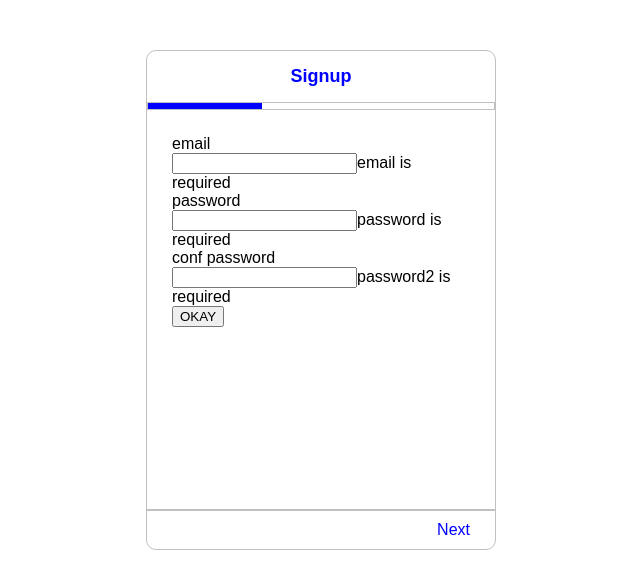
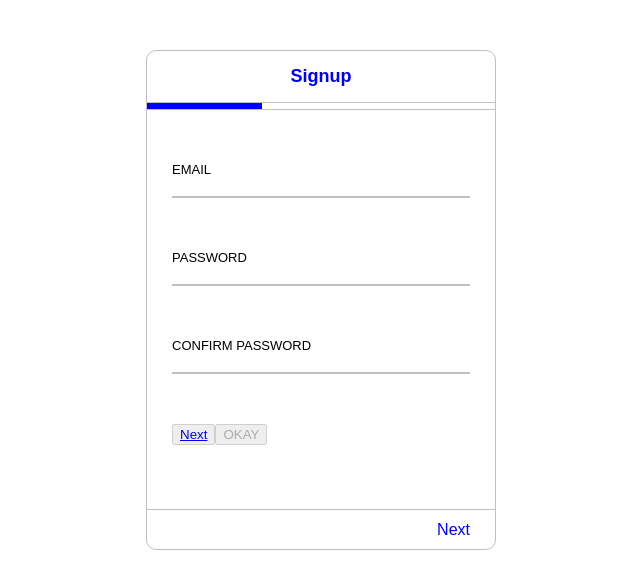
Before and after one commit to N1ck0lay/signup, a React (Create React App) app: page / in a window 1280 px wide. Shown: the top 588 px of the page, without its empty margins (319-959 px from the left). Built offline with nearby package versions, Linux system fonts and the light colour scheme.

Commit message:
redux forms implementation: page2

```diff
--- a/src/App.css
+++ b/src/App.css
@@ -1,3 +1,16 @@
 .App {
 
 }
+
+.error {
+    color: red;
+}
+
+.center {
+    text-align: center;
+}
+
+.flex-container {
+    display: flex;
+    flex-wrap: wrap;
+}
--- a/src/App.js
+++ b/src/App.js
@@ -13,7 +13,7 @@ import './App.css';
 
 class App extends Component {
     render() {
-        console.log('testVar', this.props.testVar.test)
+        // console.log('testVar', this.props.testVar.test)
         return (
             <div className="App">
                 <BrowserRouter>
--- a/src/common/Footer/index.css
+++ b/src/common/Footer/index.css
@@ -5,7 +5,7 @@
    bottom: 0;
    width: 100%;
    height: 40px;
-   border-top: 2px solid silver;
+   border-top: 1px solid silver;
 }
 
 .footer a {
--- a/src/common/Input/index.css
+++ b/src/common/Input/index.css
@@ -1,20 +1,20 @@
-.input {
-    margin: 45px 0;
+.input input {
+    outline: 0;
 }
-
 .input label {
     text-transform: uppercase;
     font-size: 13px;
 }
 
-.input input {
+.input input[type="email"],
+.input input[type="password"] {
     width: 100%;
     border: 0;
     border-bottom: 2px solid silver;
-    outline: 0;
     transition: border-bottom 0.2s ease-out;
 }
 
-.input input:focus {
+.input input[type="email"]:focus,
+.input input[type="password"]:focus {
     border-bottom: 2px solid blue;
 }
--- a/src/common/Input/index.js
+++ b/src/common/Input/index.js
@@ -2,21 +2,37 @@ import React, { Component } from 'react'
 
 import './index.css'
 
-class Input extends Component {
-    render() {
-        const { label, name } = this.props
-        return (
-            <div className="input">
-                <div>
-                    <label htmlFor={name}>{label}</label>
-                </div>
+// class Input extends Component {
+//     render() {
+//         const { label, name } = this.props
+//         return (
+//             <div className="input">
+//                 <div>
+//                     <label htmlFor={name}>{label}</label>
+//                 </div>
 
-                <div>
-                    <input type="text" name={name} />
-                </div>
-            </div>
-        )
-    }
+//                 <div>
+//                     <input type="text" name={name} />
+//                 </div>
+//             </div>
+//         )
+//     }
+// }
+
+const Input = ({ input, meta, label, type, placeholder }) => {
+    // console.log('meta', meta)
+    return (
+        <div className="input">
+            <label className={meta.error && meta.touched && !meta.active ? 'error' : ''}>
+                {
+                    meta.error &&
+                    meta.touched &&
+                    !meta.active ? meta.error : label
+                }
+            </label>
+            <input {...input} type={type} placeholder={placeholder} />
+        </div>
+    )
 }
 
 export default Input
--- a/src/common/ProgressBar/index.css
+++ b/src/common/ProgressBar/index.css
@@ -1,6 +1,7 @@
 .bar {
     width: 100%;
-    border: 1px solid silver;
+    border-top: 1px solid silver;
+    border-bottom: 1px solid silver;
 }
 
 .progress {
--- a/src/components/FirstPage/index.css
+++ b/src/components/FirstPage/index.css
@@ -0,0 +1,3 @@
+.first .input {
+    margin: 50px 0;
+}
--- a/src/components/FirstPage/index.js
+++ b/src/components/FirstPage/index.js
@@ -4,84 +4,84 @@ import { Link } from 'react-router-dom'
 
 import Box from '../../common/Box'
 import ProgressBar from '../../common/ProgressBar'
-// import Input from '../../common/Input'
+import Input from '../../common/Input'
 import Body from '../../common/Body'
 import Footer from '../../common/Footer'
 
-// import './index.css'
+import './index.css'
 
 const validate = values => {
     const errors = {}
+    const mailRegEx = /^(([^<>()\[\]\\.,;:\s@"]+(\.[^<>()\[\]\\.,;:\s@"]+)*)|(".+"))@((\[[0-9]{1,3}\.[0-9]{1,3}\.[0-9]{1,3}\.[0-9]{1,3}\])|(([a-zA-Z\-0-9]+\.)+[a-zA-Z]{2,}))$/
+
 
     if (!values.email) {
         errors.email = 'email is required'
+    } else if (!values.email.match(mailRegEx)) {
+        errors.email = 'invalid email'
     }
+
 
     if (!values.password) {
         errors.password = 'password is required'
+    } else if (values.password.length < 6) {
+        errors.password = 'password must be 6 chars or more'
     }
 
+
     if (!values.password2) {
-        errors.password2 = 'password2 is required'
+        errors.password2 = 'confirm password'
+    } else if (values.password !== values.password2) {
+        errors.password2 = `passwords doesn't match`
     }
+
     return errors
-}
-
-const customInput = ({ input, meta, label }) => {
-    return (
-        <div>
-            <label>{label}</label>
-            <br />
-            <input {...input} />
-            {meta.error && <span>{meta.error}</span> }
-        </div>
-    )
 }
 
 
 class FirstPage extends Component {
     render() {
-
-        // const customInput = ({ input, meta }) => {
-        //     return (
-        //         <div>
-        //             <label htmlFor="">email</label>
-        //             <input {...input} />
-        //         </div>
-        //     )
-        // }
-
         return (
             <Box header="Signup">
                 <ProgressBar progress={33} />
                 <Body>
-                    <form>
-                        {/* <div>
-                            <label htmlFor="">email</label>
-                            <Field name="email" component="input" />
-                        </div> */}
+                    <div className="first">
 
 
-                        <Field name="email" label="email" component={customInput} />
 
-                        <Field name="password" label="password" component={customInput} />
+                        <form onSubmit={this.props.handleSubmit}>
 
-                        <Field name="password2" label="conf password" component={customInput} />
+                            <Field
+                                name="email"
+                                label="email"
+                                type="email"
+                                component={Input}
+                            />
 
-                        {/* <div>
-                            <label htmlFor="">confirm password</label>
-                            <Field name="password2" component="input" type="password" />
-                        </div> */}
+                            <Field
+                                name="password"
+                                label="password"
+                                type="password"
+                                component={Input}
+                            />
 
-                        <button onClick={(e) => e.preventDefault()}>OKAY</button>
-                    </form>
+                            <Field
+                                name="password2"
+                                label="confirm password"
+                                type="password"
+                                component={Input}
+                            />
 
-                    {/* <form>
-                        <Input label="email" name="email" />
-                        <Input label="password" name="password" />
-                        <Input label="confirm password" name="password2" />
-                    </form> */}
 
+
+                            <button type="submit" disabled={this.props.pristine || this.props.submitting}>
+                                <Link to='/second'>Next</Link>
+                            </button>
+                            <button type="submit" disabled={this.props.pristine || this.props.submitting}>OKAY</button>
+                        </form>
+
+
+                    </div>
                 </Body>
                 <Footer>
                     <div></div>
--- a/src/components/SecondPage/index.css
+++ b/src/components/SecondPage/index.css
@@ -0,0 +1,17 @@
+.second {
+
+}
+
+.second input[type="number"] {
+    width: 100%;
+    height: 30px;
+    text-align: center;
+}
+
+.second .input {
+    flex: 1 1 33%; /* explanation below */
+    /* height: 100px; */
+    height: 30px;
+    /* background-color: blue; */
+    margin: 0 0 50px;
+}
--- a/src/components/SecondPage/index.js
+++ b/src/components/SecondPage/index.js
@@ -1,37 +1,74 @@
 import React, { Component } from 'react'
+import { Field, reduxForm } from 'redux-form'
 import { Link } from 'react-router-dom'
 import { connect } from 'react-redux'
 
 import Box from '../../common/Box'
 import ProgressBar from '../../common/ProgressBar'
+import Input from '../../common/Input'
 import Body from '../../common/Body'
 import Footer from '../../common/Footer'
 
-// import './index.css'
+import './index.css'
 
 
 class SecondPage extends Component {
     render() {
-        console.log('haha', this.props.zzz)
         return (
             <Box header="Signup">
                 <ProgressBar progress={66} />
                 <Body>
-                    <div>date of birth</div>
-                    <div>gender</div>
-                    <div>where did you hear about us</div>
+                    <form>
+
+                        <div className="second">
+                            <div className="center">DATE OF BIRTH</div>
+                            <div className="flex-container">
+                                <Field
+                                    name="dd"
+                                    type="number"
+                                    placeholder="DD"
+                                    component={Input}
+                                />
+
+                                <Field
+                                    name="mm"
+                                    type="number"
+                                    placeholder="MM"
+                                    component={Input}
+                                />
+
+                                <Field
+                                    name="yy"
+                                    type="number"
+                                    placeholder="YYYY"
+                                    component={Input}
+                                />
+                            </div>
+
+                            <div className="center">DATE OF BIRTH</div>
+                            <div className="flex-container">
+                                <Field
+                                    name="male"
+                                    type="checkbox"
+                                    placeholder="MALE"
+                                    component={Input}
+                                />
+                            </div>
+
+                        </div>
+
+                    </form>
                 </Body>
                 <Footer>
-                <Link to='/'>Back</Link>
-                <Link to='/third'>Next</Link>
+                    <Link to='/'>Back</Link>
+                    <Link to='/third'>Next</Link>
                 </Footer>
             </Box>
         )
     }
 }
 
-export default connect(
-    state => ({
-        zzz: state
-    })
-)(SecondPage)
+export default reduxForm({
+    form: 'signupForm',
+    destroyOnUnmount: false,
+})(SecondPage)
```
